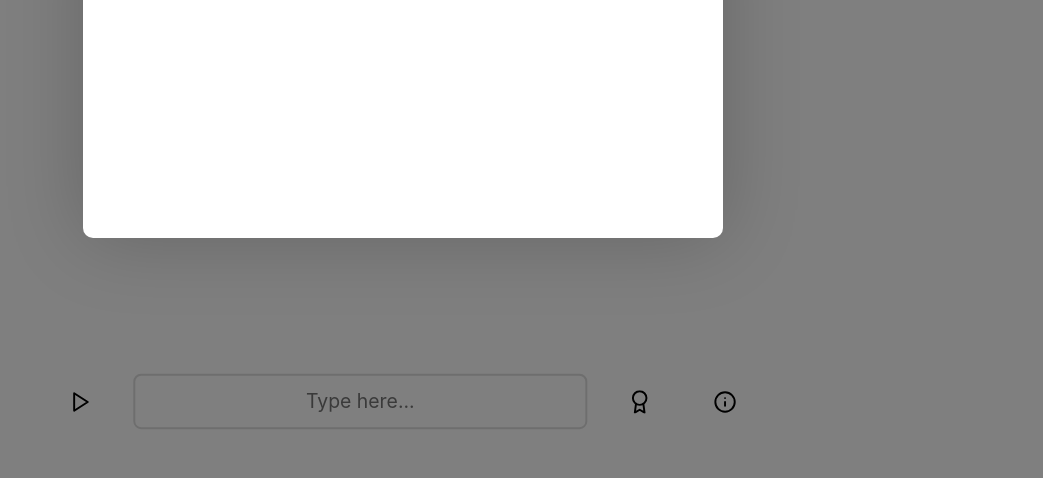
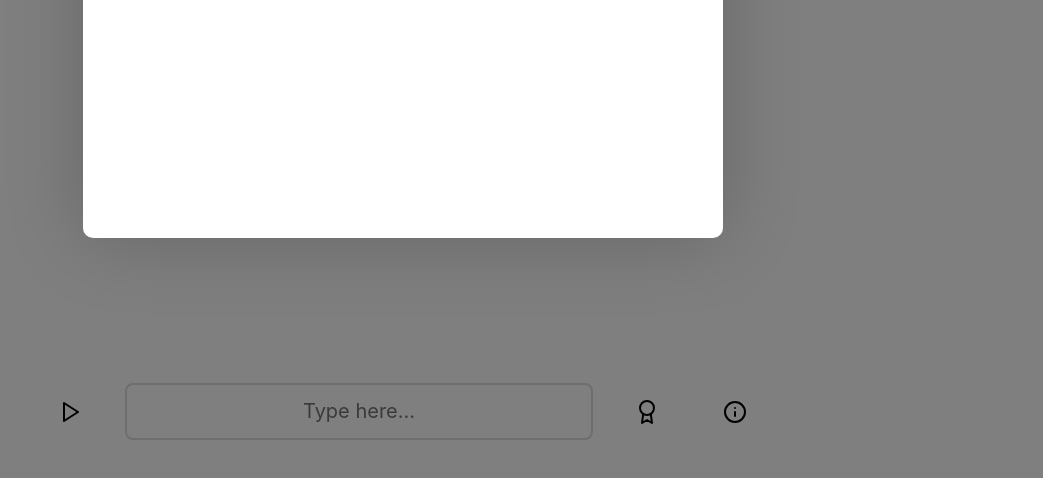
Before and after one commit to umcconnell/typespeed, a plain HTML site: page index.html in a window 1280 px wide. Both pictures are taken after a click on the button "Your highscores". Shown: the part 322-800 px from the top of the page, without its empty margins (237-1280 px from the left). Drawn offline with nearby package versions, Linux system fonts and the light colour scheme.

Commit message:
Update modal to v1.5.1

```diff
--- a/style/modal.css
+++ b/style/modal.css
@@ -1,6 +1,6 @@
 .modal,
 .modal__backdrop {
-    position: absolute;
+    position: fixed;
     top: 0;
     left: 0;
     width: 100vw;
@@ -83,14 +83,6 @@
     opacity: 1;
 }
 
-main {
-    transition: transform 0.3s;
-}
-
-body.modal-open main {
-    transform: scale(0.97);
-}
-
 @media screen and (max-width: 700px) {
     .modal__content {
         width: 85%;
```
